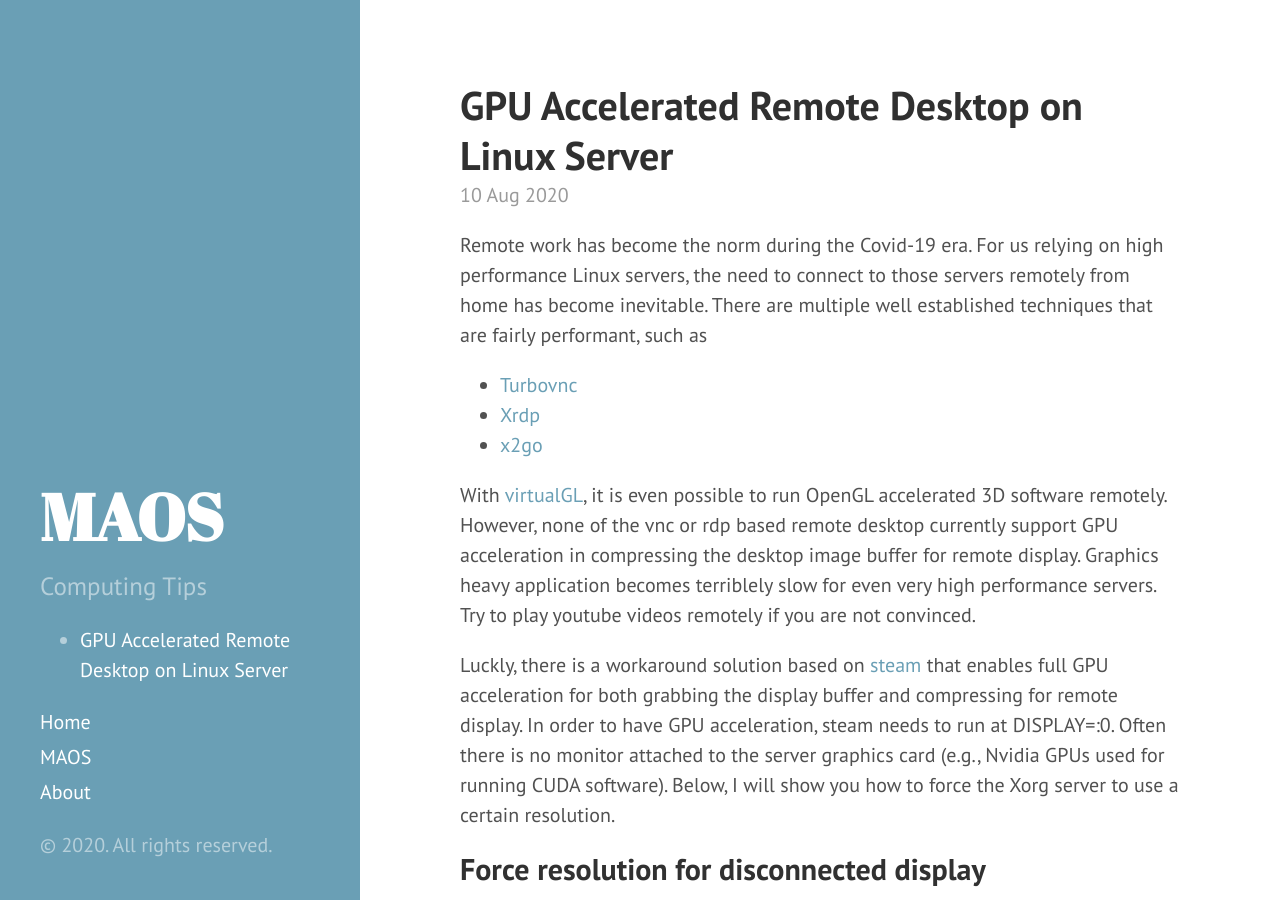
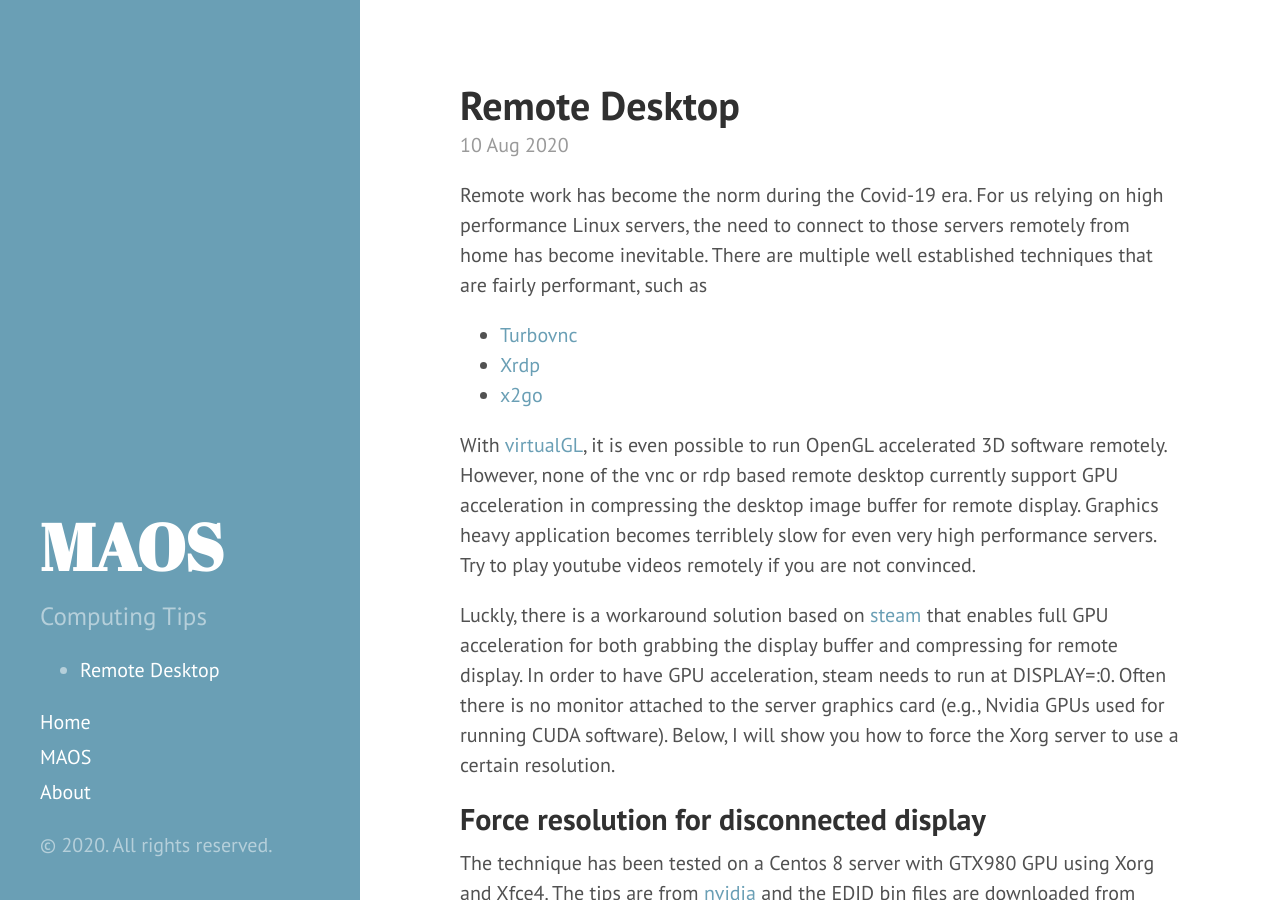
Before and after one commit to lianqiw/lianqiw.github.com, a Jekyll site: the page built from _posts/2020-08-10-gpu-accelerated-remote-desktop.md, in a window 1280 px wide and 900 px high. Built offline with Jekyll 4.4.1, drawn with Linux system fonts in a browser that asks for light colours.

Commit message:
Modified

```diff
--- a/_posts/2020-08-10-gpu-accelerated-remote-desktop.md
+++ b/_posts/2020-08-10-gpu-accelerated-remote-desktop.md
@@ -1,6 +1,6 @@
 ---
 layout: post
-title: GPU Accelerated Remote Desktop on Linux Server
+title: Remote Desktop
 ---
 
 Remote work has become the norm during the Covid-19 era. For us relying on high performance Linux servers, the need to connect to those servers remotely from home has become inevitable. There are multiple well established techniques that are fairly performant, such as
```
